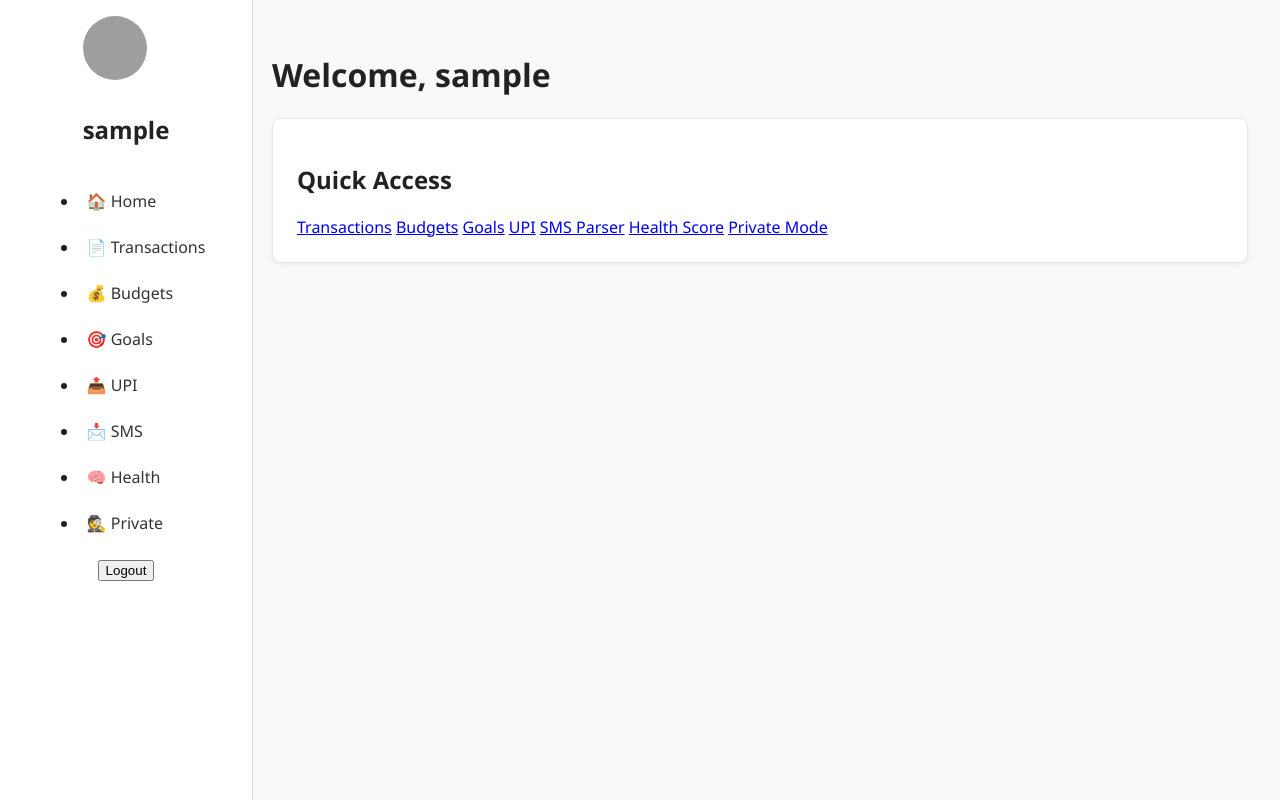
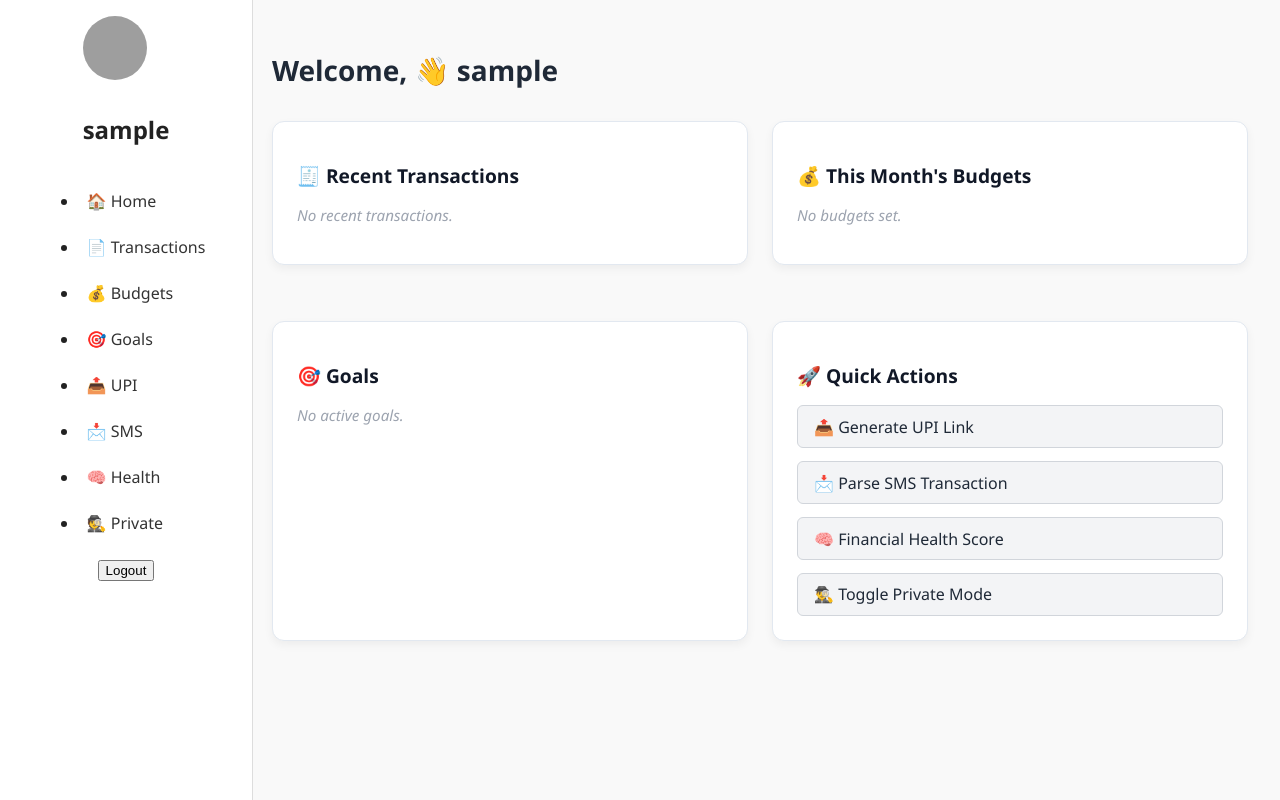
Before and after one commit to arunvijo/finance-tracker, a Django app: page /dashboard/ in a window 1280 px wide. Run offline with Django 5.2, Linux system fonts and the light colour scheme; the visitor is signed in with stand-in values (Sample User, id 1); data that the repository does not hold is empty; grey boxes are pictures that could not be loaded.

Commit message:
feat: dashboard page added

```diff
--- a/core/templates/dashboard.html
+++ b/core/templates/dashboard.html
@@ -2,19 +2,61 @@
 {% block title %}Dashboard{% endblock %}
 {% block content %}
 <div class="dashboard">
-  <h1>Welcome, {{ username }}</h1>
+  <h1 class="page-title">Welcome, 👋 {{ request.user.username }}</h1>
 
-  <section class="card">
-    <h2>Quick Access</h2>
-    <div class="quick-links">
-      <a href="{% url 'transactions_page' %}" class="button">Transactions</a>
-      <a href="{% url 'budgets_page' %}" class="button">Budgets</a>
-      <a href="{% url 'goals_page' %}" class="button">Goals</a>
-      <a href="{% url 'upi_page' %}" class="button">UPI</a>
-      <a href="{% url 'sms_page' %}" class="button">SMS Parser</a>
-      <a href="{% url 'health_score_page' %}" class="button">Health Score</a>
-      <a href="{% url 'private_mode_page' %}" class="button">Private Mode</a>
-    </div>
-  </section>
+  <div class="dashboard-grid">
+    <!-- Recent Transactions -->
+    <section class="card dashboard-section">
+      <h2 class="section-title">🧾 Recent Transactions</h2>
+      {% if recent_transactions %}
+        <ul class="simple-list">
+          {% for tx in recent_transactions %}
+            <li>📅 {{ tx.date_time|date:"d M Y" }} — ₹{{ tx.amount }} ({{ tx.category }})</li>
+          {% endfor %}
+        </ul>
+      {% else %}
+        <p class="empty">No recent transactions.</p>
+      {% endif %}
+    </section>
+
+    <!-- Budgets -->
+    <section class="card dashboard-section">
+      <h2 class="section-title">💰 This Month's Budgets</h2>
+      {% if recent_budgets %}
+        <ul class="simple-list">
+          {% for budget in recent_budgets %}
+            <li>📌 {{ budget.category }} — ₹{{ budget.amount }}</li>
+          {% endfor %}
+        </ul>
+      {% else %}
+        <p class="empty">No budgets set.</p>
+      {% endif %}
+    </section>
+
+    <!-- Goals -->
+    <section class="card dashboard-section">
+      <h2 class="section-title">🎯 Goals</h2>
+      {% if goals %}
+        <ul class="simple-list">
+          {% for goal in goals %}
+            <li>🏁 {{ goal.title }} — ₹{{ goal.current_amount }}/₹{{ goal.target_amount }}</li>
+          {% endfor %}
+        </ul>
+      {% else %}
+        <p class="empty">No active goals.</p>
+      {% endif %}
+    </section>
+
+    <!-- Quick Actions -->
+    <section class="card dashboard-section">
+      <h2 class="section-title">🚀 Quick Actions</h2>
+      <div class="quick-links">
+        <a href="{% url 'upi_page' %}" class="button">📤 Generate UPI Link</a>
+        <a href="{% url 'sms_page' %}" class="button">📩 Parse SMS Transaction</a>
+        <a href="{% url 'health_score_page' %}" class="button">🧠 Financial Health Score</a>
+        <a href="{% url 'private_mode_page' %}" class="button">🕵️‍♂️ Toggle Private Mode</a>
+      </div>
+    </section>
+  </div>
 </div>
 {% endblock %}
--- a/core/views.py
+++ b/core/views.py
@@ -143,20 +143,14 @@ def login_view(request):
 
 @login_required
 def dashboard_view(request):
-    user = request.user
-    now = timezone.now()
-
-    transactions = Transaction.objects.filter(user=user).order_by('-date_time')[:5]
-    budgets = Budget.objects.filter(user=user, month=now.month, year=now.year)
-    goals = Goal.objects.filter(user=user)
-
+    recent_transactions = Transaction.objects.filter(user=request.user).order_by('-date_time')[:5]
+    recent_budgets = Budget.objects.filter(user=request.user).order_by('-id')[:5]
+    goals = Goal.objects.filter(user=request.user).order_by('-id')[:5]
     return render(request, 'dashboard.html', {
-        'transactions': transactions,
-        'budgets': budgets,
+        'recent_transactions': recent_transactions,
+        'recent_budgets': recent_budgets,
         'goals': goals,
-        'username': user.username
     })
-
 
 @login_required
 def transactions_page(request):
--- a/static/css/style.css
+++ b/static/css/style.css
@@ -465,3 +465,80 @@ input, select {
   background-color: #fee2e2;
   color: #991b1b;
 }
+
+/* Dashboard Styling */
+.page-title {
+  font-size: 1.75rem;
+  margin-bottom: 2rem;
+  font-weight: 600;
+  color: #1f2937;
+}
+
+.dashboard-grid {
+  display: grid;
+  grid-template-columns: repeat(auto-fit, minmax(320px, 1fr));
+  gap: 1.5rem;
+}
+
+.dashboard-section {
+  background-color: #ffffff;
+  padding: 1.5rem;
+  border-radius: 12px;
+  box-shadow: 0 4px 10px rgba(0, 0, 0, 0.05);
+}
+
+.section-title {
+  font-size: 1.2rem;
+  font-weight: 600;
+  color: #111827;
+  margin-bottom: 1rem;
+}
+
+.simple-list {
+  list-style: none;
+  padding-left: 0;
+  margin: 0;
+}
+
+.simple-list li {
+  margin-bottom: 0.5rem;
+  color: #374151;
+  font-size: 0.95rem;
+  padding-left: 1.2rem;
+  position: relative;
+}
+
+.simple-list li::before {
+  content: '•';
+  position: absolute;
+  left: 0;
+  color: #6b7280;
+}
+
+.empty {
+  color: #9ca3af;
+  font-style: italic;
+  font-size: 0.95rem;
+}
+
+.quick-links {
+  display: flex;
+  flex-direction: column;
+  gap: 0.8rem;
+}
+
+.quick-links .button {
+  padding: 0.6rem 1rem;
+  border-radius: 6px;
+  background-color: #f3f4f6;
+  border: 1px solid #d1d5db;
+  text-align: left;
+  font-weight: 500;
+  color: #1f2937;
+  transition: background 0.2s ease;
+  text-decoration: none;
+}
+
+.quick-links .button:hover {
+  background-color: #e5e7eb;
+}
```
Also changed, not shown: static/css/utilities.css (deleted, +0 -57 lines), static/css/auth.css (added), static/css/dashboard.css (added).
